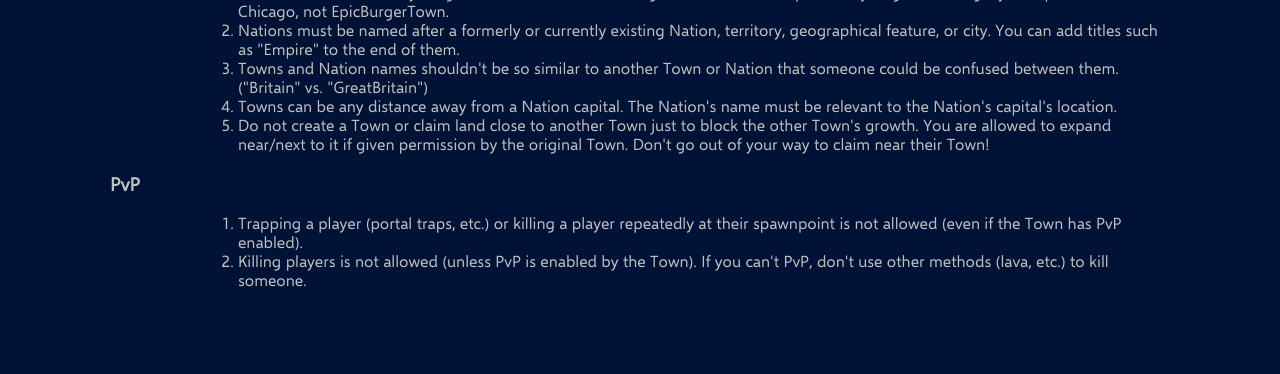
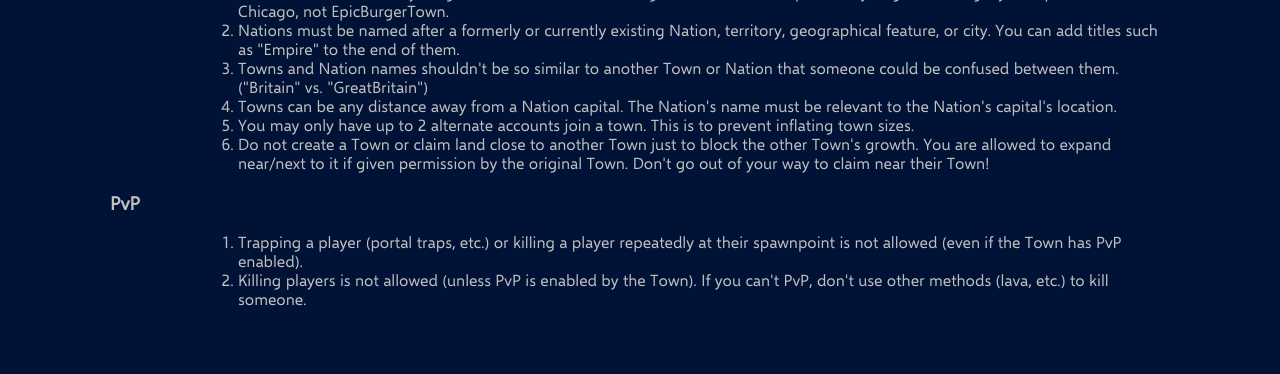
Before and after one commit to Tominous/mcatlas.net, a PHP site: page /rules in a window 1280 px wide. Shown: the part 811-1185 px from the top of the page. Run offline with PHP 8.4, Linux system fonts and the light colour scheme.

Commit message:
add policy on alts

```diff
--- a/rules.php
+++ b/rules.php
@@ -41,6 +41,7 @@
 					<li class="rule-list-entry">Nations must be named after a formerly or currently existing Nation, territory, geographical feature, or city. You can add titles such as "Empire" to the end of them.</li>
 					<li class="rule-list-entry">Towns and Nation names shouldn't be so similar to another Town or Nation that someone could be confused between them. ("Britain" vs. "GreatBritain")</li>
 					<li class="rule-list-entry">Towns can be any distance away from a Nation capital. The Nation's name must be relevant to the Nation's capital's location.</li>
+					<li class="rule-list-entry">You may only have up to 2 alternate accounts join a town. This is to prevent inflating town sizes.</li>
 					<li class="rule-list-entry">Do not create a Town or claim land close to another Town just to block the other Town's growth. You are allowed to expand near/next to it if given permission by the original Town. Don't go out of your way to claim near their Town!</li>
 				</ol>
 				<h3>PvP</h3>
```
